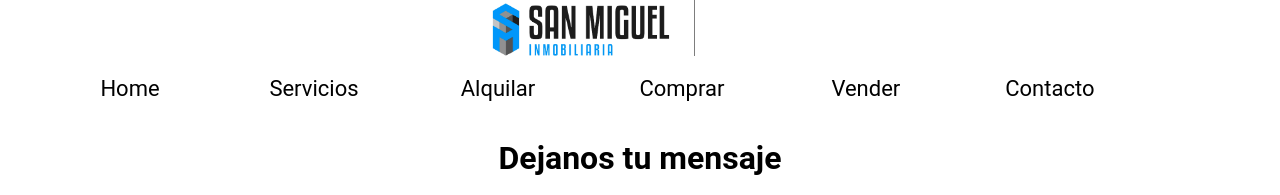
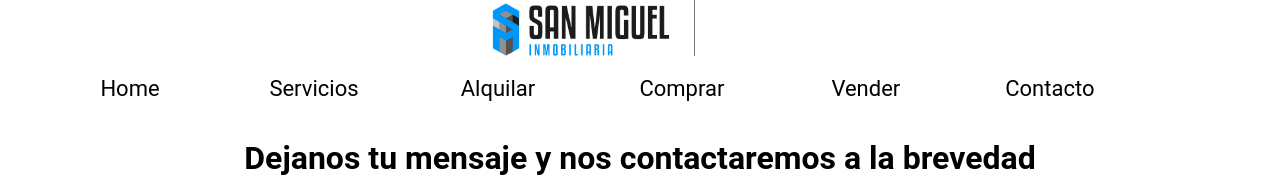
Before and after one commit to juampisanmiguel/proyecto-final, a plain HTML site: page pages/contact.html in a window 1280 px wide. Shown: the top 195 px of the page. Drawn offline with Linux system fonts and the light colour scheme; grey boxes are pictures that could not be loaded.

Commit message:
Modificando el contacto

```diff
--- a/pages/contact.html
+++ b/pages/contact.html
@@ -28,7 +28,7 @@
 
 
 
-    <h1>Dejanos tu mensaje</h1>
+    <h1>Dejanos tu mensaje y nos contactaremos a la brevedad</h1>
 
 
 
```
